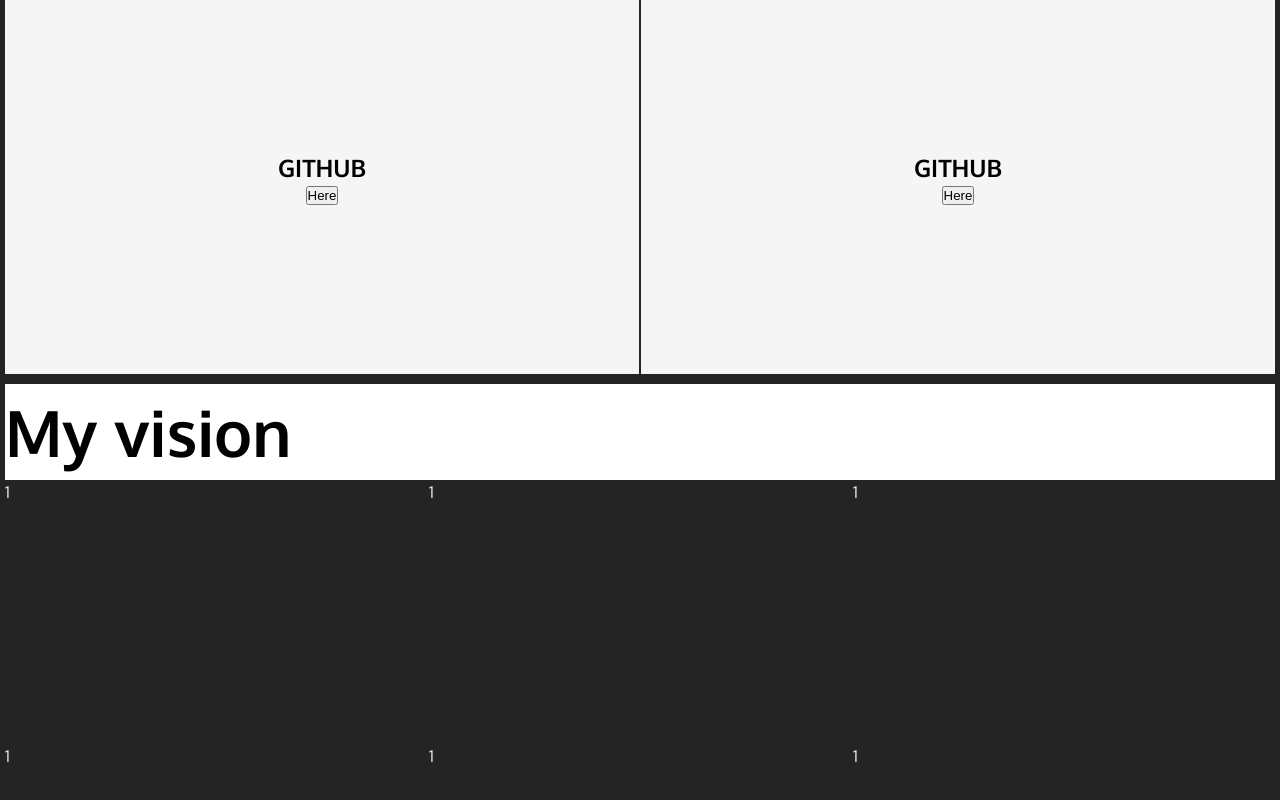
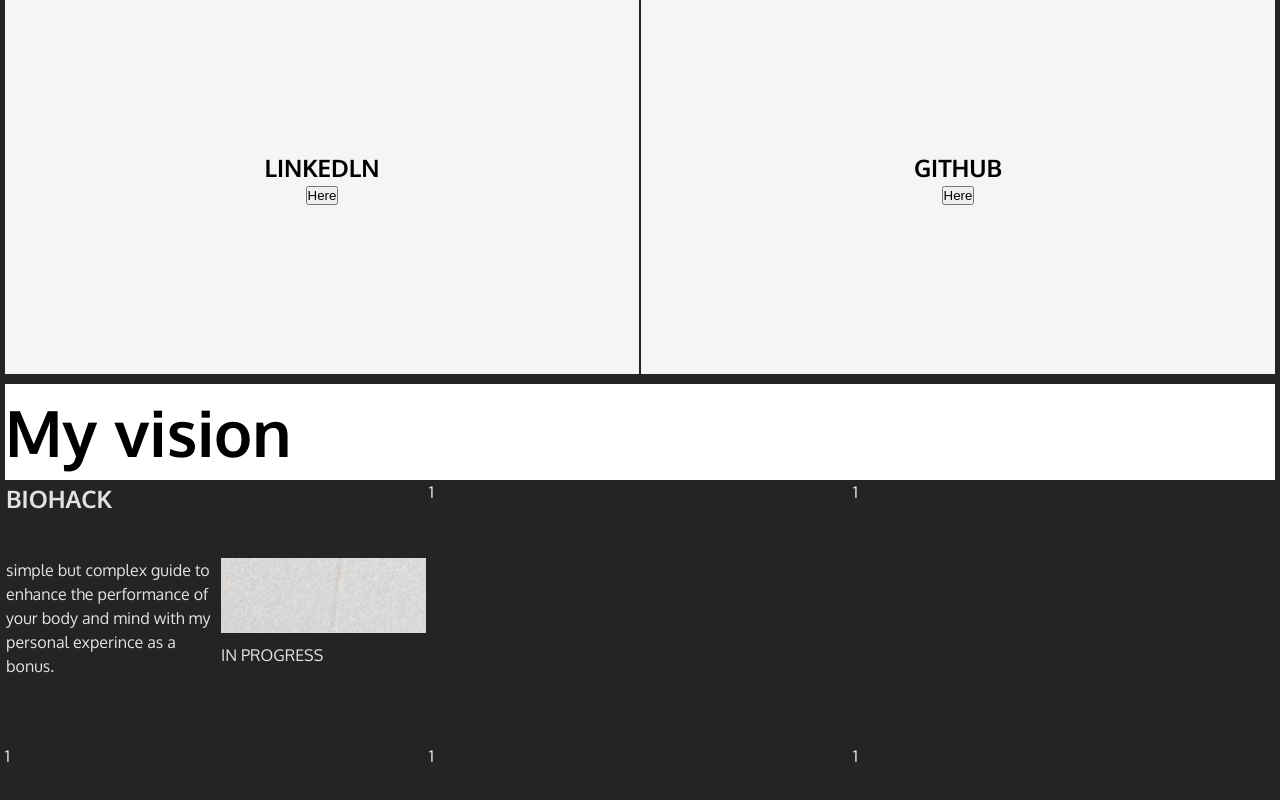
Before and after one commit to Cestamir/Portofolio, a React (Vite) app in the folder my-portofolio/: page / in a window 1280 px wide. Shown: the part 2117-2917 px from the top of the page. Built offline with nearby package versions, Linux system fonts and the light colour scheme; a web font is replaced by a local one.

Commit message:
added reusable card component to the vision page grid

```diff
--- a/my-portofolio/src/App.css
+++ b/my-portofolio/src/App.css
@@ -49,3 +49,42 @@
     cursor: pointer;
     transform: scale(1.01);
 }
+
+/* grid for card component
+
+*/
+
+.card {
+  display: grid;
+  grid-template-columns: 1fr 1fr;
+  grid-template-rows: auto auto auto;
+  gap: 10px;
+  transition: all 0.3s ease;
+  border: 1px solid transparent;
+}
+
+.card:hover{
+    transform: scale(1.01);
+    cursor: pointer;
+    border: 1px solid red;
+}
+
+.full-width {
+  grid-column: 1 / 3;
+  grid-row: 1;
+}
+
+.big-item {
+  grid-column: 1;
+  grid-row: 2 / 4;
+}
+
+.small-top {
+  grid-column: 2;
+  grid-row: 2;
+}
+
+.small-bottom {
+  grid-column: 2;
+  grid-row: 3;
+}
--- a/my-portofolio/src/ContactPage.tsx
+++ b/my-portofolio/src/ContactPage.tsx
@@ -9,11 +9,11 @@
                 <button>Here</button>
             </div>
             <div className="grid-item">
-                <h1>GITHUB</h1>
+                <h1>EMAIL</h1>
                 <button>Here</button>
             </div>
             <div className="grid-item">
-                <h1>GITHUB</h1>
+                <h1>LINKEDLN</h1>
                 <button>Here</button>
             </div>
             <div className="grid-item">
--- a/my-portofolio/src/VisionPage.tsx
+++ b/my-portofolio/src/VisionPage.tsx
@@ -1,3 +1,4 @@
+import Card from "./components/Card"
 import Headline from "./components/Headline"
 
 
@@ -6,7 +7,7 @@
     <section className="page" id="vision">
         <Headline text="My vision" size={64}/>
         <div id="vision-grid" className="grid-page-layout">
-            <div>1</div>
+            <Card headline="BIOHACK" text="simple but complex guide to enhance the performance of your body and mind with my personal experince as a bonus." status="IN PROGRESS" photoURL="/tsuyoshi-kozu-pJ_yqFKXHds-unsplash.jpg"/>
             <div>1</div>
             <div>1</div>
             <div>1</div>
--- a/my-portofolio/src/components/Card.tsx
+++ b/my-portofolio/src/components/Card.tsx
@@ -1,9 +1,18 @@
-import React from 'react'
 
-const Card = ({}) => {
+interface CardProps {
+  photoURL: string,
+  headline: string,
+  text: string,
+  status: string
+}
+
+const Card = ({photoURL, headline, text, status} : CardProps) => {
   return (
-    <div id='card'>
-        {/* simple card component need to change overall layout for better composition */}
+    <div className='card'>
+        <h1 className='full-width'>{headline}</h1>
+        <p className='big-item'>{text}</p>
+        <div style={{backgroundImage: `url(${photoURL})`}} className='small-top'></div>
+        <p className='small-bottom'>{status}</p>
     </div>
   )
 }
```
